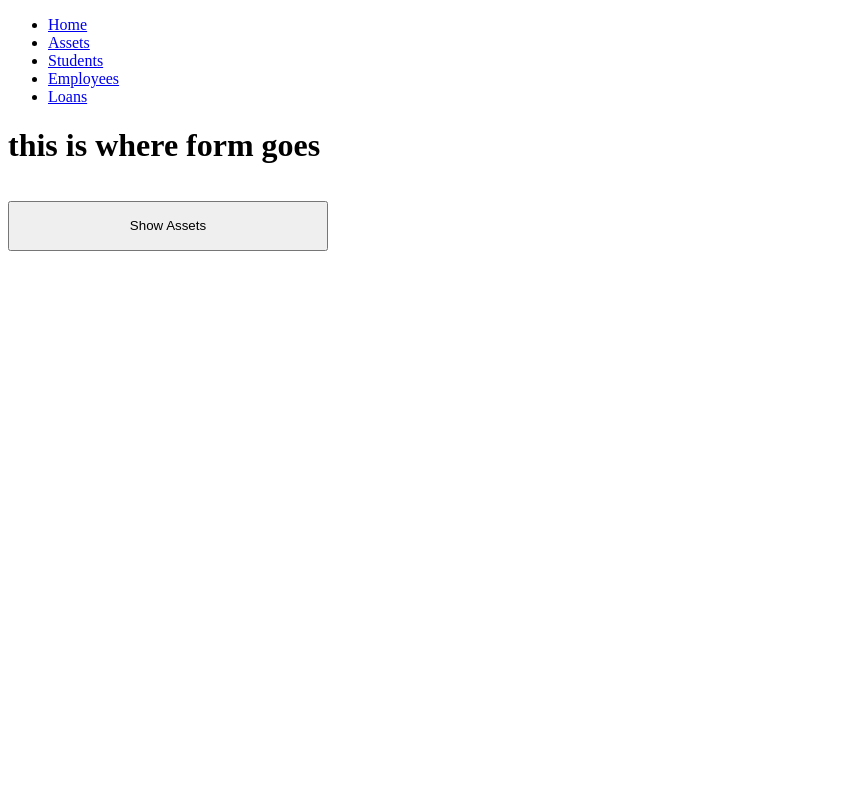
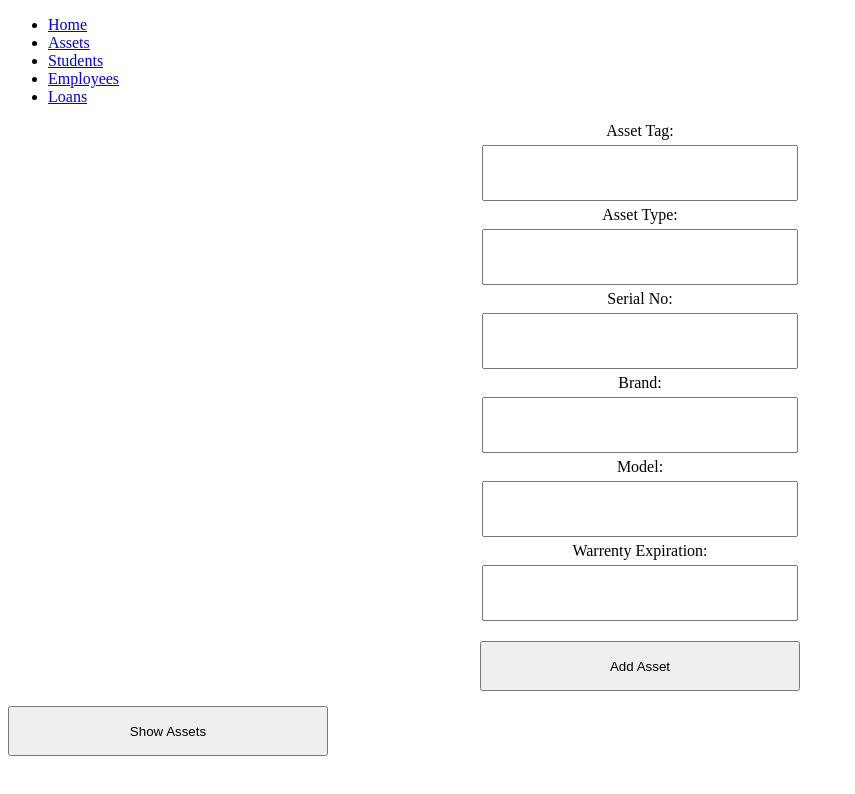
Before and after one commit to svhnstorage/relationaldb453, a React (Create React App) app in the folder client/: page /assets in a window 1280 px wide. Shown: the top 794 px of the page, without its empty margins (0-855 px from the left). Built offline with nearby package versions, Linux system fonts and the light colour scheme.

Commit message:
CRD for assets done

```diff
--- a/client/src/App.css
+++ b/client/src/App.css
@@ -42,3 +42,11 @@ h3{
 	padding: 10px;
 	display: inline-block;
 }
+
+.assetform{
+	display: flex;
+	flex-direction: column;
+	width: 100%;
+	justify-content: center;
+	align-items: center;
+}
--- a/client/src/Asset.js
+++ b/client/src/Asset.js
@@ -5,8 +5,28 @@ import Axios from 'axios';
 
 function Asset(){
 
+  const[assettag, setAssettag] = useState('');
+  const[assettype, setAssettype] = useState('');
+  const[serialno, setSerialno] = useState('');
+  const[brand, setBrand] = useState('');
+  const[model, setModel] = useState('');
+  const[warrentyexpire, setWarrentyexpire] = useState('');
+
+
   const[assetList, setAssetList] = useState([]);
 
+  const addAsset = () => {
+    Axios.post('http://localhost:3001/create', {
+      assettag: assettag,
+      assettype: assettype,
+      serialno: serialno,
+      brand: brand,
+      model: model,
+      warrentyexpire: warrentyexpire
+    }).then(() =>{
+      getAssets();
+    });
+  };
 
   const getAssets = () =>{
     Axios.get('http://localhost:3001/getassets').then((response) =>{
@@ -14,14 +34,67 @@ function Asset(){
     });
   };
 
+  const deleteEmployee = (id) => {
+    Axios.delete(`http://localhost:3001/deleteasset/${id}`).then((response) =>{
+      getAssets();
+    });
+  };
 
+//Asset Tag, Asset Type, Serial No, Brand, Model, Warrenty Expiration
   return (
     <div>
-      <div><h1>this is where form goes</h1></div>
+      <div className="assetform">
+        <label>Asset Tag:</label>
+        <input
+          type="text"
+          onChange={(event) => {
+            setAssettag(event.target.value);
+          }}
+        />
+        <label>Asset Type:</label>
+        <input
+          type="text"
+          onChange={(event) => {
+            setAssettype(event.target.value);
+          }}
+        />
+        <label>Serial No:</label>
+        <input
+          type="text"
+          onChange={(event) => {
+            setSerialno(event.target.value);
+          }}
+        />
+        <label>Brand:</label>
+        <input
+          type="text"
+          onChange={(event) => {
+            setBrand(event.target.value);
+          }}
+        />
+        <label>Model:</label>
+        <input
+          type="text"
+          onChange={(event) => {
+            setModel(event.target.value);
+          }}
+        />
+        <label>Warrenty Expiration:</label>
+        <input
+          type="text"
+          onChange={(event) => {
+            setWarrentyexpire(event.target.value);
+          }}
+        />
+        <button onClick={addAsset}>Add Asset</button>
+
+      </div>
+
+
       <div>
         <button onClick={getAssets}>Show Assets</button>
-
-        {assetList.map((val, key) => {
+        {
+          assetList.map((val, key) => {
             return (
               <div className = "tableentrydiv">
                 <div>
@@ -32,10 +105,16 @@ function Asset(){
                   <h3>Model: {val.model}</h3>
                   <h3>Warranty Expiration: {val.w_expire}</h3>
                 </div>
+                <div>
+                  <button
+                    onClick={()=>{deleteEmployee(val.a_tag);}}> Delete </button>
+                </div>
               </div>
             );
-        })}
+          })
+        }
       </div>
+
     </div>
   );
 }
```
Also changed, not shown: 1 other file (tests, documents, lock files or other folders). Lines whose indentation alone changed are shown as unchanged.
